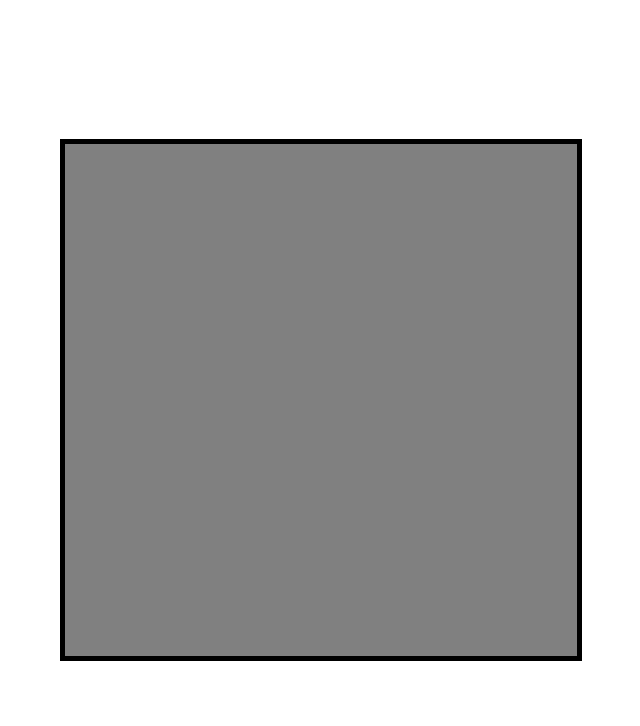
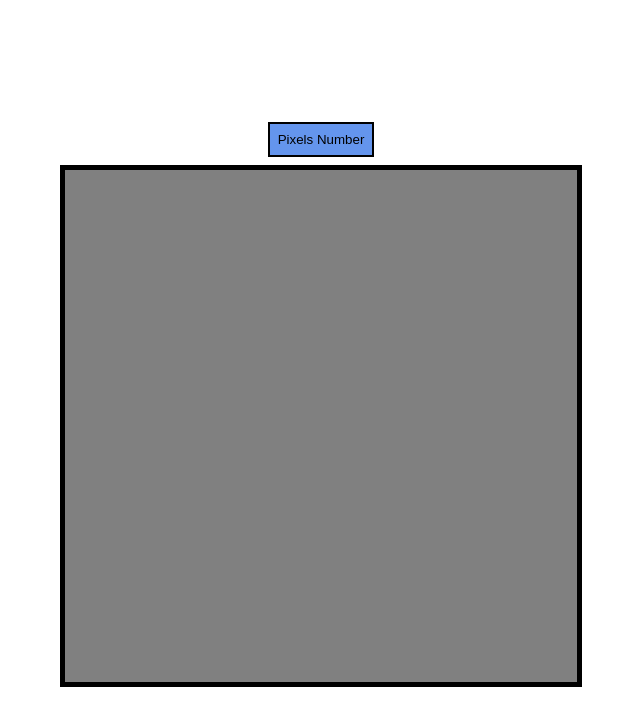
Before and after one commit to zeratheuz/etch-a-sketch, a plain HTML site: page index.html in a window 1280 px wide. Shown: the whole page, without its empty margins (319-959 px from the left). Drawn offline with Linux system fonts and the light colour scheme.

Commit message:
Add a pixels number button

```diff
--- a/index.html
+++ b/index.html
@@ -10,6 +10,7 @@
 </head>
 
 <body>
+  <button class="pixelsNumber">Pixels Number</button>
   <div class="container"></div>
   <script src="main.js"></script>
 </body>
--- a/style.css
+++ b/style.css
@@ -8,6 +8,15 @@ body {
   justify-content: center;
   box-sizing: border-box;
   height: 100vh;
+  flex-direction: column;
+}
+
+button {
+  margin: 1vmin;
+  padding: 1vmin;
+  border: 2px solid black;
+  background-color: cornflowerblue;
+  font-family: Arial, Helvetica, sans-serif;
 }
 
 div {
```
